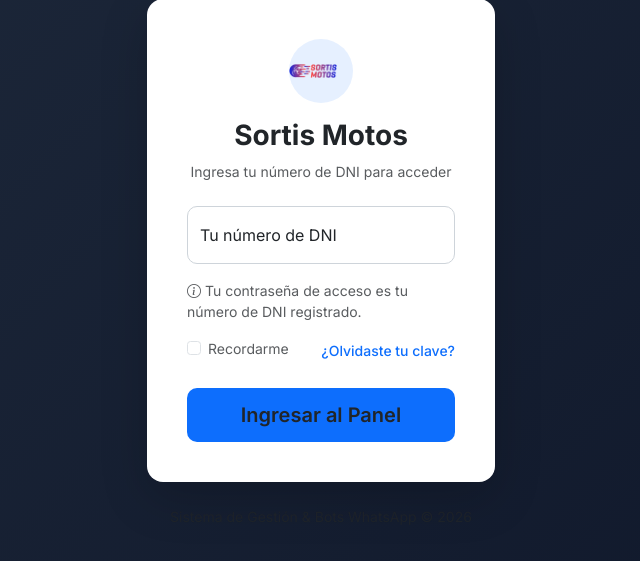
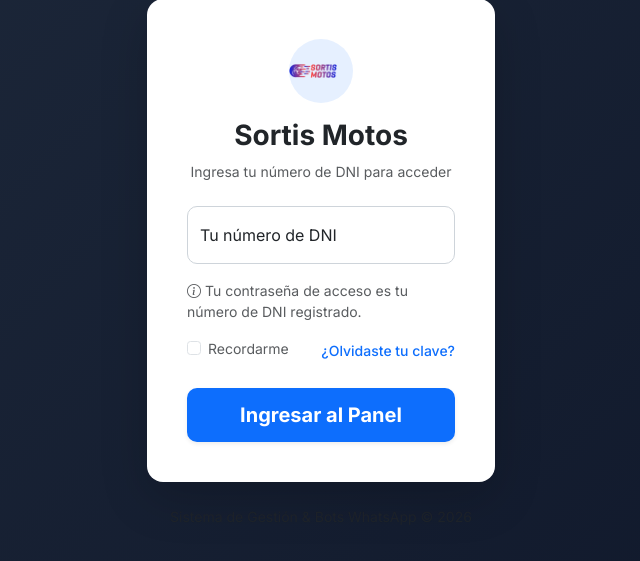
Before and after one commit to killerchipy723/sortis-whatsapp, a Flask app: page / in a window 1280 px wide. Shown: the part 137-698 px from the top of the page, without its empty margins (319-959 px from the left). Run offline with Flask 3, Linux system fonts and the light colour scheme.

Commit message:
ok modificaciones logicas

```diff
--- a/templates/login.html
+++ b/templates/login.html
@@ -64,7 +64,7 @@
 
                             <!-- Botón de Ingreso -->
                             <div class="d-grid">
-                                <button type="submit" class="btn btn-primary-sortis btn-lg fw-semibold">Ingresar al Panel</button>
+                              <button type="submit" class="btn btn-primary-sortis btn-lg fw-bold text-white shadow-sm">Ingresar al Panel</button>
                             </div>
                         </form>
 
```
